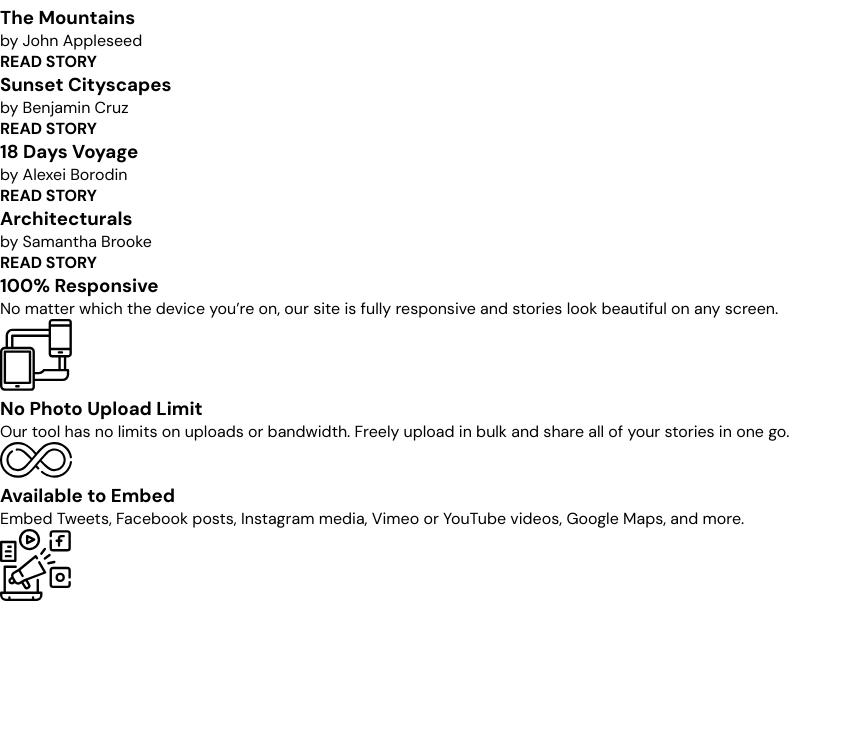
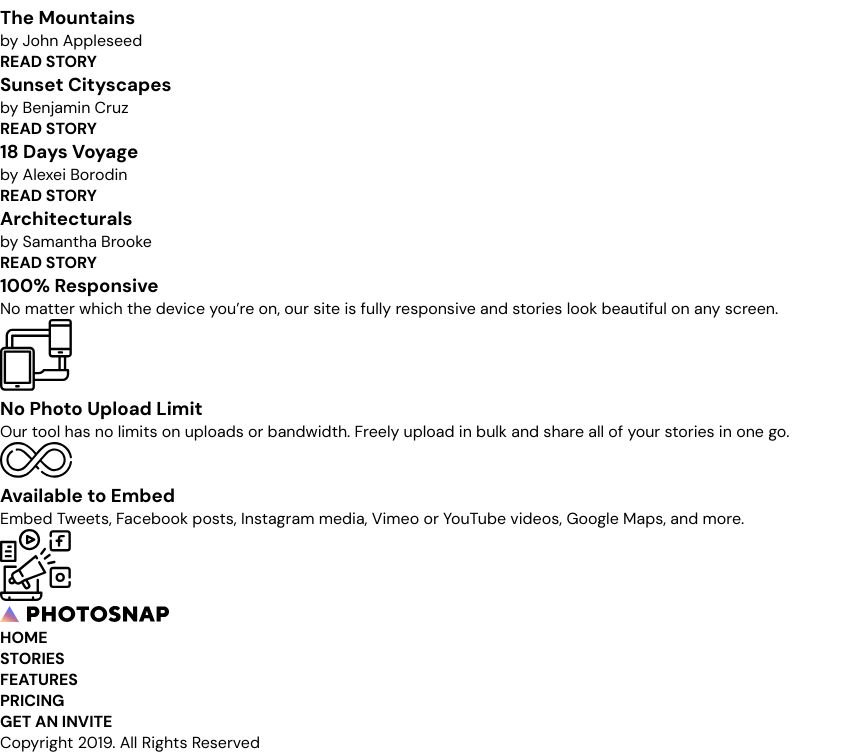
Before and after one commit to richieAiello/photosnap-website-old, a website built with Parcel: page src/html/index.html in a window 1280 px wide. Shown: the part 1305-2058 px from the top of the page, without its empty margins (0-852 px from the left). Before the commit the page ends 1911 px from the top, so only its background shows below. Built offline with nearby package versions, Linux system fonts and the light colour scheme.

Commit message:
Html for footer.

```diff
--- a/src/html/index.html
+++ b/src/html/index.html
@@ -166,6 +166,7 @@
             look beautiful on any screen.
           </p>
         </div>
+
         <img src="../assets/features/desktop/responsive.svg" alt="" class="feature__icon">
       </div>
       <div class="feature">
@@ -176,6 +177,7 @@
             share all of your stories in one go.
           </p>
         </div>
+
         <img src="../assets/features/desktop/no-limit.svg" alt="" class="feature__icon">
       </div>
       <div class="feature">
@@ -186,79 +188,40 @@
             Google Maps, and more.
           </p>
         </div>
+
         <img src="../assets/features/desktop/embed.svg" alt="" class="feature__icon">
       </div>
     </section>
   </main>
   <footer class="footer">
+    <div class="footer__wrapper container">
+      <img src="../assets/icons/logo.svg" alt="Photosnap logo." class="logo">
 
+      <div class="footer__icons">
+        <!-- icons inserted via index.js -->
+      </div>
+
+      <ul class="footer__list">
+        <li class="footer__item">
+          <a href="./index.html" class="footer__link link">home</a>
+        </li>
+        <li class="footer__item">
+          <a href="./stories.html" class="footer__link link">stories</a>
+        </li>
+        <li class="footer__item">
+          <a href="./features.html" class="footer__link link">features</a>
+        </li>
+        <li class="footer__item">
+          <a href="./pricing.html" class="footer__link link">pricing</a>
+        </li>
+      </ul>
+    </div>
+
+    <a href="#" class="btn btn--arrow btn--arrow-light btn--footer">
+      get an invite <img src="../assets/icons/arrow-light.svg" alt="" class="footer__arrow">
+    </a>
+
+    <p class="copyright">Copyright 2019. All Rights Reserved</p>
   </footer>
 </body>
 </html>
-
-<!--
-Stories
-Features
-Pricing
-
-Get an invite
-
-Create and share your photo Stories
-
-Photosnap is a platform for photographers and visual storytellers. We make it
-easy to share photos, tell stories and connect with others.
-
-Beautiful stories every time
-
-We provide design templates to ensure your stories look terrific. Easily add
-photos, text, embed maps and media from other networks. Then share your story
-with everyone.
-
-View the stories
-
-Designed for everyone
-
-Photosnap can help you create stories that resonate with your audience.  Our
-tool is designed for photographers of all levels, brands, businesses you name it.
-
-View the stories
-
-The Mountains
-by John Appleseed
-Read Story
-
-Sunset Cityscapes
-by Benjamin Cruz
-Read Story
-
-18 Days Voyage
-by Alexei Borodin
-Read Story
-
-Architecturals
-by Samantha Brooke
-Read Story
-
-100% Responsive
-
-No matter which the device you’re on, our site is fully responsive and stories
-look beautiful on any screen.
-
-No Photo Upload Limit
-
-Our tool has no limits on uploads or bandwidth. Freely upload in bulk and
-share all of your stories in one go.
-
-Available to Embed
-
-Embed Tweets, Facebook posts, Instagram media, Vimeo or YouTube videos,
-Google Maps, and more.
-
-Home
-Stories
-Features
-Pricing
-
-Get an invite
-
-Copyright 2019. All Rights Reserved -->
```
